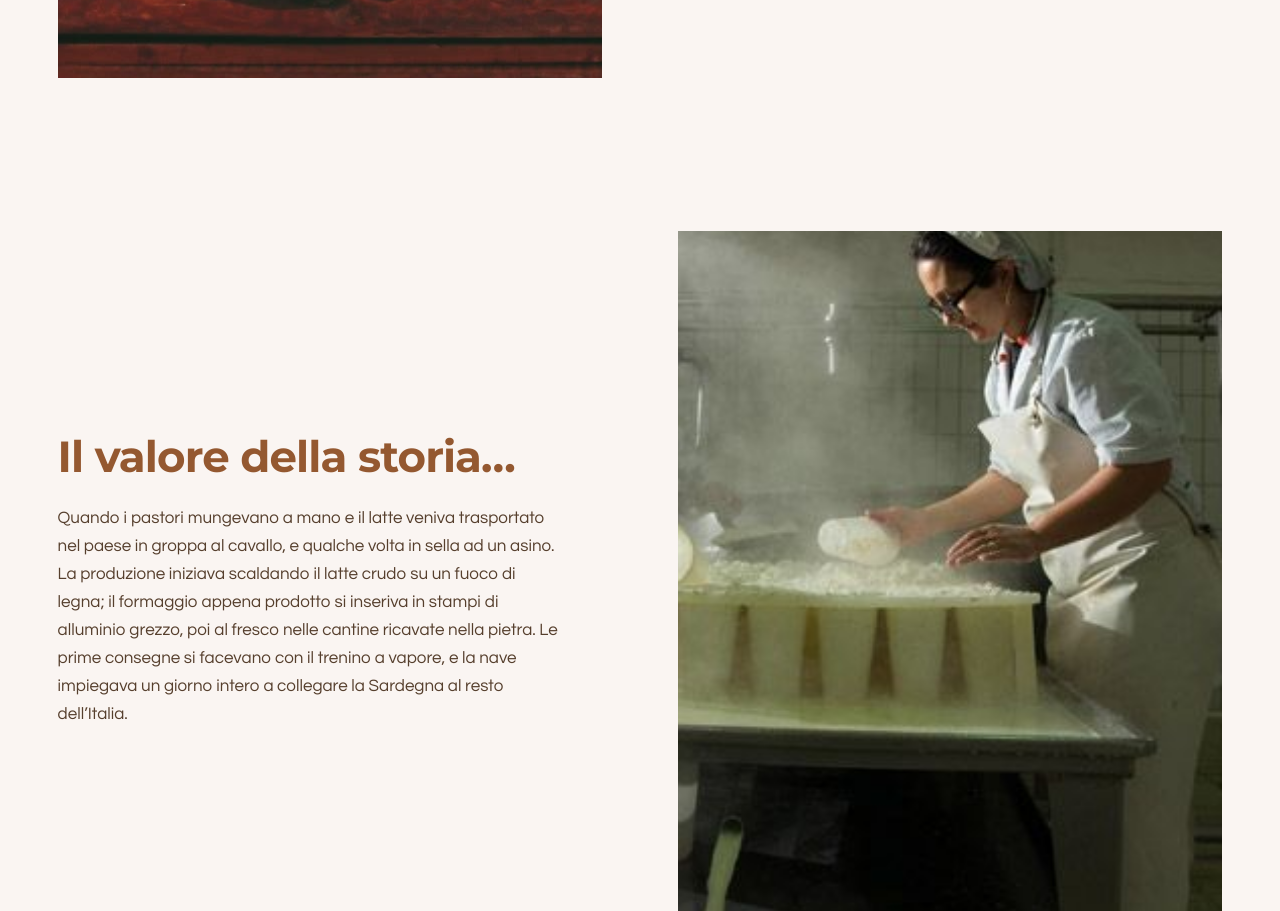
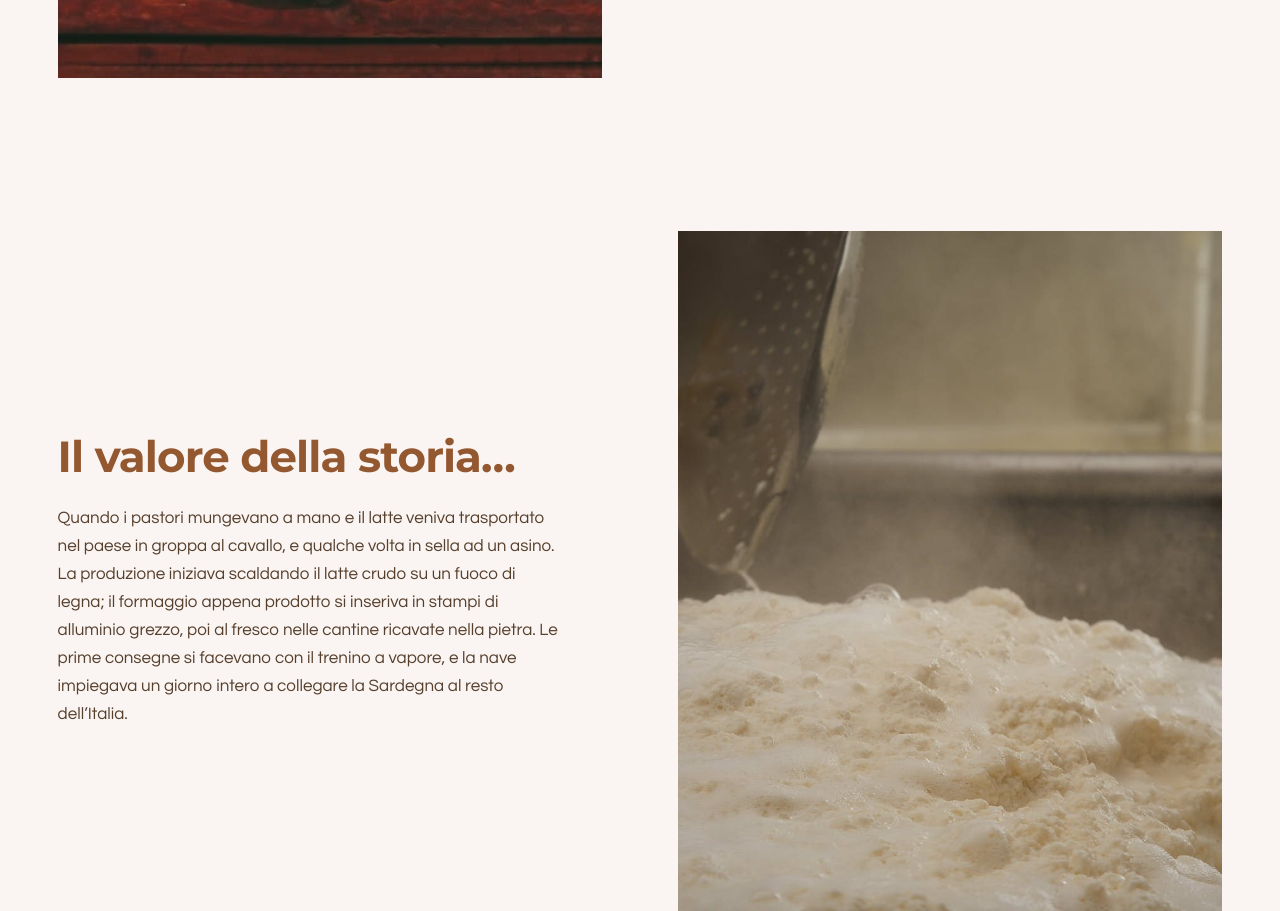
Before and after one commit to AlessioGranella/aresu-home-bozza, a plain HTML site: page v2/azienda.html in a window 1280 px wide. Shown: the part 1380-2291 px from the top of the page. Drawn offline with nearby package versions, Linux system fonts and the light colour scheme; a web font is replaced by a local one.

Commit message:
v2 azienda: foto nuova al posto delle casare nel vapore
Co-Authored-By: Claude Opus 5.5 <noreply@anthropic.com>

```diff
--- a/v2/azienda.html
+++ b/v2/azienda.html
@@ -498,7 +498,7 @@ p { margin: 0; }
         </div>
       </div>
       <div class="blocco blocco--inverso">
-        <div class="foto blocco__foto" data-rivela><img src="../img/ricotta-fuoco.jpg" alt="Due casare al lavoro tra il vapore del caseificio" loading="lazy" data-parallasse style="height:118%;margin-top:-9%;object-position:68% 50%"></div>
+        <div class="foto blocco__foto" data-rivela><img src="../img/shooting/vapore-cagliata.jpg" alt="La cagliata nel vapore della caldaia" loading="lazy" data-parallasse style="height:118%;margin-top:-9%;object-position:50% 50%"></div>
         <div>
           <h2 data-righe><span class="riga"><span>Il valore della storia…</span></span></h2>
           <p data-entra>Quando i pastori mungevano a mano e il latte veniva trasportato nel paese in groppa al cavallo, e qualche volta in sella ad un asino. La produzione iniziava scaldando il latte crudo su un fuoco di legna; il formaggio appena prodotto si inseriva in stampi di alluminio grezzo, poi al fresco nelle cantine ricavate nella pietra. Le prime consegne si facevano con il trenino a vapore, e la nave impiegava un giorno intero a collegare la Sardegna al resto dell’Italia.</p>
```
Also changed, not shown: v2/index.html (+1 -1 lines), img/shooting/pasta-fuscella.jpg (added).
